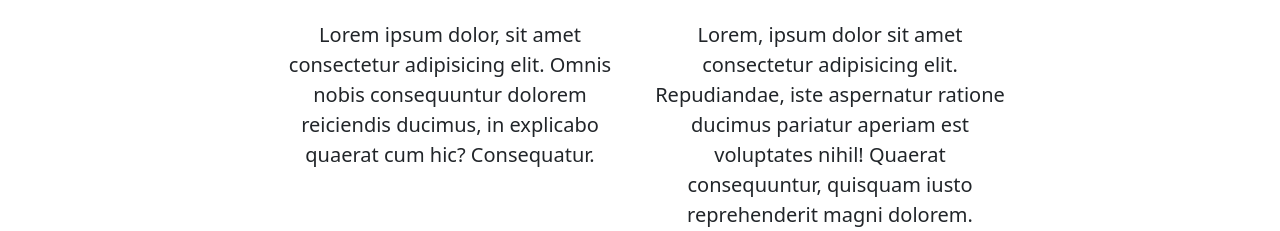
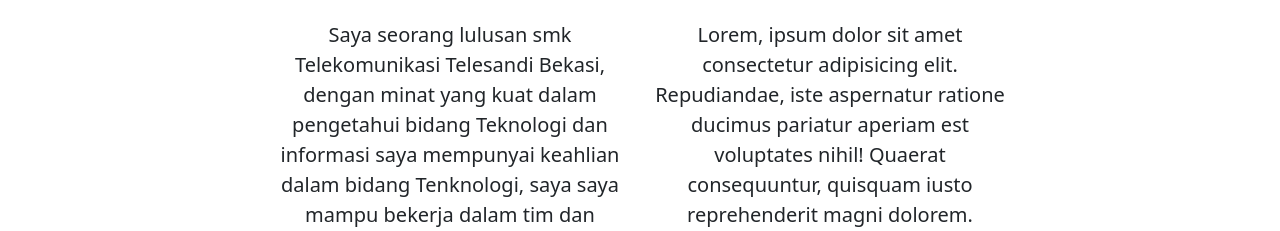
Before and after one commit to falahsuryaa/Website-Personal, a plain HTML site: page index.html in a window 1280 px wide. Shown: the part 721-952 px from the top of the page. Drawn offline with nearby package versions, Linux system fonts and the light colour scheme.

Commit message:
Update index.html
abaout me

```diff
--- a/index.html
+++ b/index.html
@@ -65,7 +65,7 @@
         </div>
         <div class="row justify-content-center fs-5 text-center">
           <div class="col-md-4">
-            <p>Lorem ipsum dolor, sit amet consectetur adipisicing elit. Omnis nobis consequuntur dolorem reiciendis ducimus, in explicabo quaerat cum hic? Consequatur.</p>
+            <p>Saya seorang lulusan smk Telekomunikasi Telesandi Bekasi, dengan minat yang kuat dalam pengetahui bidang Teknologi dan informasi saya mempunyai keahlian dalam bidang Tenknologi, saya saya mampu bekerja dalam tim dan individu saya, dan saya memiliki komunikasi yang baik.</p>
           </div>
           <div class="col-md-4">
             <p>Lorem, ipsum dolor sit amet consectetur adipisicing elit. Repudiandae, iste aspernatur ratione ducimus pariatur aperiam est voluptates nihil! Quaerat consequuntur, quisquam iusto reprehenderit magni dolorem.</p>
```
